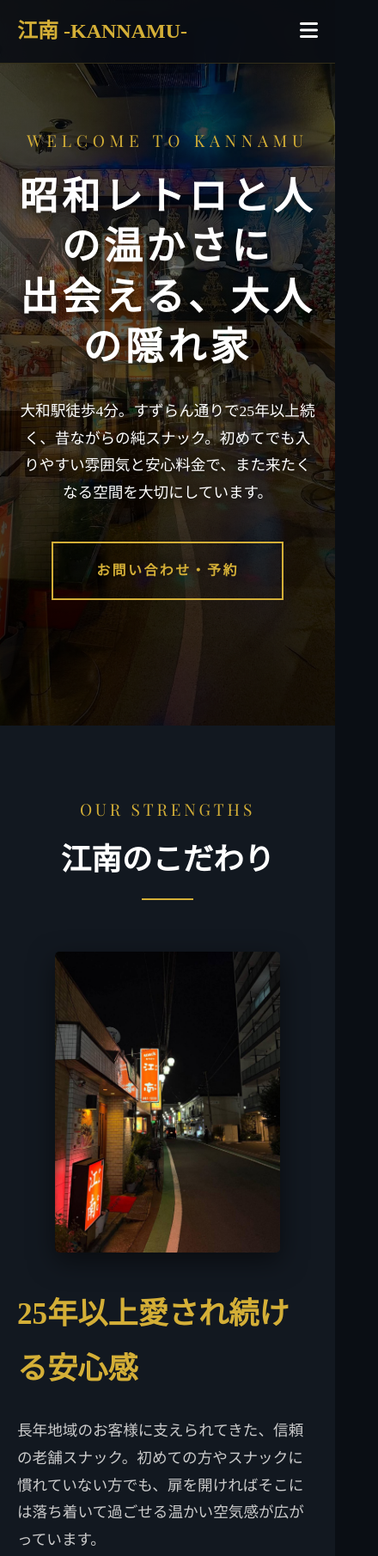
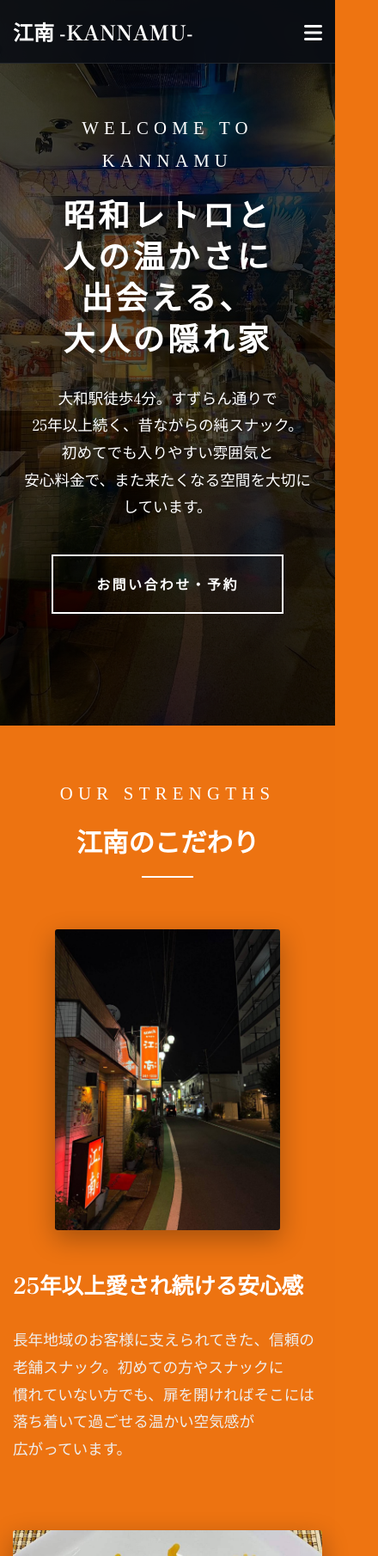
Before and after one commit to hiroyukimaekawa-lang/Sunack-Kannnamu, a plain HTML site: page index.html in a window 390 px wide. Shown: the top 1810 px of the page at 86% size, 440 px wide, since content can reach past the window. Drawn offline with nearby package versions, Linux system fonts and the light colour scheme; a web font is replaced by a local one.

Commit message:
初稿修正

```diff
--- a/index.html
+++ b/index.html
@@ -9,7 +9,7 @@
     <!-- Google Fonts -->
     <link rel="preconnect" href="https://fonts.googleapis.com">
     <link rel="preconnect" href="https://fonts.gstatic.com" crossorigin>
-    <link href="https://fonts.googleapis.com/css2?family=Noto+Serif+JP:wght@400;700&family=Playfair+Display:ital,wght@0,400..900;1,400..900&display=swap" rel="stylesheet">
+    <link href="https://fonts.googleapis.com/css2?family=Shippori+Mincho:wght@400;700&family=Baskervville:ital@0;1&display=swap" rel="stylesheet">
 
     <!-- Font Awesome -->
     <link rel="stylesheet" href="https://cdnjs.cloudflare.com/ajax/libs/font-awesome/6.5.1/css/all.min.css">
@@ -19,15 +19,17 @@
 
     <style>
         :root {
-            --bg-color: #0a0e14;
-            --section-bg: #121820;
-            --accent-color: #d4af37; /* Gold */
-            --accent-hover: #f1c40f;
+            --bg-color: #EE7411; /* Warm Orange (rgba(238, 116, 17, 1)) */
+            --section-bg: rgba(238, 116, 17, 0.9);
+            --accent-color: #ffffff;
+            --accent-hover: #cccccc;
             --text-color: #ffffff;
-            --text-muted: #cccccc;
-            --font-main: 'Noto Serif JP', serif;
-            --font-en: 'Playfair Display', serif;
+            --text-muted: #eeeeee;
+            --font-main: 'Shippori Mincho', serif;
+            --font-en: 'Baskervville', serif;
             --container-width: 1100px;
+            --border-radius: 3px;
+            --box-shadow: 0 10px 30px rgba(0,0,0,0.3);
         }
 
         * {
@@ -42,6 +44,12 @@
             font-family: var(--font-main);
             line-height: 1.8;
             overflow-x: hidden;
+            word-break: auto-phrase; /* Modern browsers */
+            overflow-wrap: break-word;
+        }
+
+        .sp-only {
+            display: none;
         }
 
         a {
@@ -124,7 +132,7 @@
             z-index: 1000;
             background-color: rgba(10, 14, 20, 0.9);
             backdrop-filter: blur(10px);
-            border-bottom: 1px solid rgba(212, 175, 55, 0.2);
+            border-bottom: 1px solid rgba(255, 255, 255, 0.1);
             padding: 15px 0;
             transition: 0.3s;
         }
@@ -157,16 +165,18 @@
         }
 
         .btn-insta {
-            background-color: var(--accent-color);
-            color: var(--bg-color);
+            background-color: transparent;
+            color: #ffffff;
+            border: 1px solid #ffffff;
             padding: 8px 20px;
-            border-radius: 5px;
+            border-radius: var(--border-radius);
             font-weight: 700;
             font-size: 0.9rem;
         }
 
         .btn-insta:hover {
-            background-color: var(--accent-hover);
+            background-color: var(--bg-color);
+            color: #ffffff;
         }
 
         .mobile-menu-btn {
@@ -249,8 +259,8 @@
         .cta-btn {
             display: inline-block;
             padding: 18px 50px;
-            border: 2px solid var(--accent-color);
-            color: var(--accent-color);
+            border: 2px solid #ffffff;
+            color: #ffffff;
             font-weight: 700;
             letter-spacing: 0.15em;
             transition: 0.3s;
@@ -258,8 +268,8 @@
         }
 
         .cta-btn:hover {
-            background-color: var(--accent-color);
-            color: var(--bg-color);
+            background-color: #EE7411;
+            color: #ffffff;
         }
 
         /* Strength */
@@ -281,8 +291,8 @@
         .strength-img {
             flex: 1;
             overflow: hidden;
-            border-radius: 5px;
-            box-shadow: 0 10px 30px rgba(0,0,0,0.5);
+            border-radius: var(--border-radius);
+            box-shadow: var(--box-shadow);
         }
 
         .strength-img img {
@@ -323,7 +333,7 @@
 
         #price th, #price td {
             padding: 25px;
-            border-bottom: 1px solid rgba(212, 175, 55, 0.2);
+            border-bottom: 1px solid rgba(255, 255, 255, 0.1);
             text-align: left;
         }
 
@@ -356,7 +366,7 @@
             height: 450px;
             opacity: 0.3;
             transition: 0.5s;
-            border-radius: 8px;
+            border-radius: var(--border-radius);
             overflow: hidden;
         }
 
@@ -418,9 +428,9 @@
         .access-map {
             flex: 1.5;
             height: 550px;
-            border-radius: 8px;
+            border-radius: var(--border-radius);
             overflow: hidden;
-            box-shadow: 0 15px 40px rgba(0,0,0,0.6);
+            box-shadow: var(--box-shadow);
         }
 
         .phone-btn {
@@ -444,7 +454,7 @@
             padding: 120px 0 60px;
             background-color: #000;
             text-align: center;
-            border-top: 1px solid rgba(212, 175, 55, 0.2);
+            border-top: 1px solid rgba(255, 255, 255, 0.1);
         }
 
         .footer-logo {
@@ -497,6 +507,9 @@
         }
 
         @media (max-width: 768px) {
+            .container {
+                padding: 0 15px;
+            }
             nav {
                 display: none;
             }
@@ -504,19 +517,43 @@
                 display: block;
             }
             section {
-                padding: 80px 0;
+                padding: 60px 0;
+            }
+            .section-title span {
+                font-size: 1.3rem;
+                letter-spacing: 0.3em;
             }
             .section-title h2 {
-                font-size: 2.22rem;
+                font-size: 1.9rem;
+            }
+            .hero-content span {
+                font-size: 1.3rem;
+                letter-spacing: 0.3em;
             }
             .hero-content h1 {
-                font-size: 2.8rem;
+                font-size: 2.3rem;
             }
             .hero-content p {
                 font-size: 1.1rem;
             }
+            body p {
+                font-size: 1.1rem;
+            }
+            .strength-text h3, .access-info h3 {
+                font-size: 1.6rem;
+            }
+            .strength-item {
+                gap: 25px;
+            }
             .gallery-carousel .swiper-slide {
                 height: 300px;
+            }
+            .sp-only {
+                display: block;
+            }
+            h1, h2, h3 {
+                word-break: keep-all;
+                overflow-wrap: anywhere;
             }
         }
 
@@ -575,7 +612,7 @@
 
         <div class="hero-content reveal">
             <span>WELCOME TO KANNAMU</span>
-            <h1>昭和レトロと人の温かさに<br>出会える、大人の隠れ家</h1>
+            <h1>昭和レトロと<br class="sp-only">人の温かさに<br class="sp-only">出会える、<br class="sp-only">大人の隠れ家</h1>
             <p>大和駅徒歩4分。すずらん通りで25年以上続く、昔ながらの純スナック。初めてでも入りやすい雰囲気と安心料金で、また来たくなる空間を大切にしています。</p>
             <a href="#access" class="cta-btn">お問い合わせ・予約</a>
         </div>
@@ -603,7 +640,7 @@
                     <img src="img/line_oa_chat_260220_104615_group_0.jpg" alt="手作り料理">
                 </div>
                 <div class="strength-text">
-                    <h3>ママ手作りのフィリピン家庭料理</h3>
+                    <h3>ママ手作りの<br class="sp-only">フィリピン家庭料理</h3>
                     <p>フィリピン出身のママ・ジェニーが作るエスニック料理は、常連様からも愛される江南の看板メニュー。お酒に合う真心のこもった手料理を楽しめるのは当店ならではの魅力です。</p>
                 </div>
             </div>
@@ -734,7 +771,7 @@
                     <p style="margin-top: 15px; font-size: 1.1rem; color: var(--text-muted);">※ご予約はお電話にて承っております。</p>
                 </div>
                 <div class="access-map">
-                    <iframe src="https://www.google.com/maps/embed?pb=!1m18!1m12!1m3!1d3246.3478985114755!2d139.4608333!3d35.4672222!2m3!1f0!2f0!3f0!3m2!1i1024!2i768!4f13.1!3m3!1m2!1s0x601858888888888d%3A0x1d1d1d1d1d1d1d1d!2z44CSMjQyLTAwMTcg56We5aWI5bed55yM5aSn5ZKM5biC5aSn5ZKM5p2x77yS5LiB55uu77yU4oiS77yR77yW!5e0!3m2!1sja!2sjp!4v1710777000000!5m2!1sja!2sjp" width="100%" height="100%" style="border:0;" allowfullscreen="" loading="lazy"></iframe>
+                    <iframe src="https://www.google.com/maps/embed?pb=!1m18!1m12!1m3!1d3249.2966614000543!2d139.4617877!3d35.4722032!2m3!1f0!2f0!3f0!3m2!1i1024!2i768!4f13.1!3m3!1m2!1s0x60185760845edaab%3A0xa9e009209bb09a87!2z44Kr44Op44Kq44Kx44K544OK44OD44Kv5rGf5Y2XIC3jgqvjg7Pjg4rjg6AvIEthbm5hbXU!5e0!3m2!1sja!2sjp!4v1774321083830!5m2!1sja!2sjp" width="100%" height="100%" style="border:0;" allowfullscreen="" loading="lazy" referrerpolicy="no-referrer-when-downgrade"></iframe>
                 </div>
             </div>
         </div>
```
